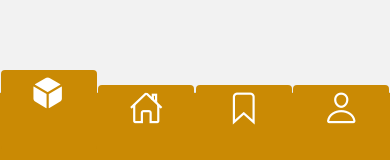
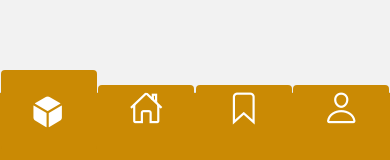
Before and after one commit to m7adeel/Food-Delivery-App, a React Native app: screen / in a window 390 px wide. Shown: the part 682-842 px from the top of the page. Built offline with nearby package versions, Linux system fonts and the light colour scheme.

Commit message:
TabBar Icons fixed

```diff
--- a/App.js
+++ b/App.js
@@ -68,6 +68,8 @@ const styles = StyleSheet.create({
 const tabBarIconStyle = StyleSheet.create({
   activeIcon:{
     bottom:15,
+    alignItems:'center',
+    justifyContent:'center'
   },
   Icon:{
     bottom:0,
```
